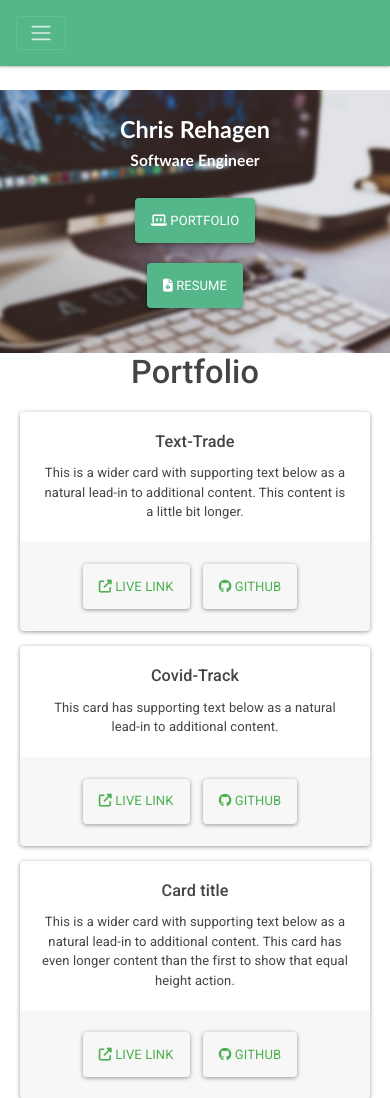
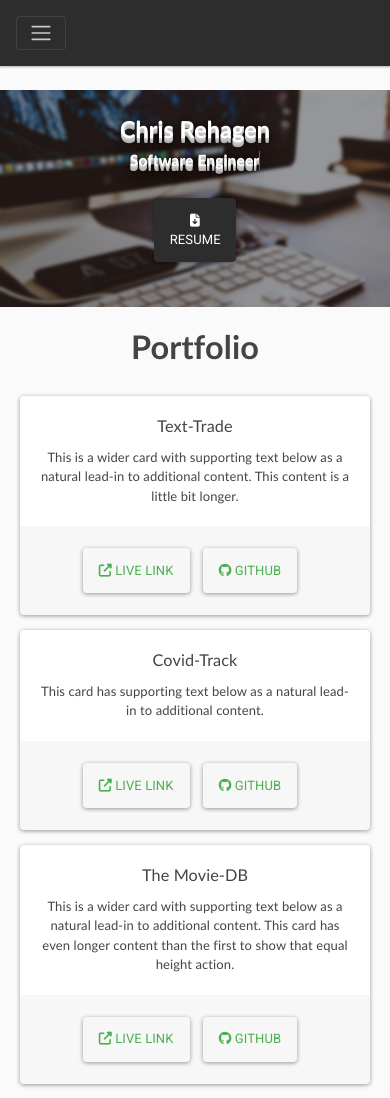
Before and after one commit to ccrwy5/portfolio-site, a plain HTML site: page index.html in a window 390 px wide. Shown: the top 1098 px of the page. Drawn offline with nearby package versions, Linux system fonts and the light colour scheme.

Commit message:
Updated header section and nav

```diff
--- a/index.html
+++ b/index.html
@@ -11,23 +11,31 @@
     <link rel="stylesheet" href="styles/navbar-fixed-left.min.css">
     <link rel="stylesheet" href="styles/cards.css">
 
-    <script
+    <!-- <script
             src="https://code.jquery.com/jquery-3.4.1.slim.min.js"
             integrity="sha256-pasqAKBDmFT4eHoN2ndd6lN370kFiGUFyTiUHWhU7k8="
-            crossorigin="anonymous"></script>
+            crossorigin="anonymous"></script> -->
+
     <link rel="stylesheet" href="styles/docs.css">
     <script src="https://kit.fontawesome.com/7f3e6aa3a6.js" crossorigin="anonymous"></script>
 
     <script src="https://stackpath.bootstrapcdn.com/bootstrap/4.3.1/js/bootstrap.min.js"
             integrity="sha384-JjSmVgyd0p3pXB1rRibZUAYoIIy6OrQ6VrjIEaFf/nJGzIxFDsf4x0xIM+B07jRM"
             crossorigin="anonymous"></script>
+    <script src="https://code.jquery.com/jquery-3.3.1.slim.min.js" integrity="sha384-q8i/X+965DzO0rT7abK41JStQIAqVgRVzpbzo5smXKp4YfRvH+8abtTE1Pi6jizo" crossorigin="anonymous"></script>
+
+    <link href="https://fonts.googleapis.com/css?family=Raleway:200,100,400" rel="stylesheet" type="text/css" />
+
+    <script src="js/app.js"></script>
+
+
 </head>
 
 <body>
     <div>
 
       <!-- Left Nav -->
-      <nav class="navbar navbar-expand-md navbar-dark fixed-left" style="background-color: #54B689;">
+      <nav class="navbar navbar-expand-md navbar-dark fixed-left" style="background-color: #2d2d2d;">
             <a class="navbar-brand" style="font-weight: bold; margin: 0 auto;" href>Chris Rehagen</a>
             <img src="images/headshot.png" alt="headshot" class="headshot-pic">
 
@@ -72,25 +80,58 @@
             <!-- <div class="col-sm-6 col-md-8"> -->
               <div class="col-sm-12">
                 <h1 class="intro-title">Chris Rehagen</h1>
-                <h3 class="intro-subtitle">Software Engineer</h2>
-                <p class="intro-description">I'm a software engineer with a passion for quality programming with special interests
+                <!-- <h3 class="intro-subtitle">Software Engineer</h2> -->
+
+                  <h3 class="intro-subtitle">
+                    <span
+                       class="txt-rotate"
+                       data-period="2000"
+                       data-rotate='[ "Software Engineer", "Web Developer", "Mobile Developer" ]'></span>
+                  </h3>
+
+
+                <!-- <p class="intro-description">I'm a software engineer with a passion for quality programming with special interests
                     in web and mobile app development.
                     <br><br>
-                    Take a peek at my resume and portfolio to see what I've been up to!</p>
+                    Take a peek at my resume and portfolio to see what I've been up to!</p> -->
                 <div class="intro-buttons">
-                    <button type="button" class="btn intro-portfolio-btn custom-green"><i class="fas fa-laptop-code"></i> Portfolio</button>
-                    <a href="resume.html"><button type="button" class="btn intro-resume-btn custom-green"><i class="fas fa-file-download"></i> Resume</button></a>
+                    <!-- <button type="button" class="btn intro-portfolio-btn custom-green"><i class="fas fa-laptop-code"></i> Portfolio</button> -->
+                    <!-- <a href="resume.html"><button type="button" class="btn intro-resume-btn custom-green"><i class="fas fa-file-download"></i> Resume</button></a> -->
+                    <button type="button" class="btn intro-portfolio-btn custom-green" data-toggle="modal" data-target="#exampleModalCenter"><i class="fas fa-file-download"></i>
+                      Resume
+                    </button>
+                  </div>
+
+
+                <div class="modal fade" id="exampleModalCenter" tabindex="-1" role="dialog" aria-labelledby="exampleModalCenterTitle" aria-hidden="true">
+                  <div class="modal-dialog modal-dialog-centered" role="document">
+                    <div class="modal-content">
+                      <div class="modal-header">
+                        <h5 class="modal-title" id="exampleModalLongTitle">Resume Download</h5>
+                        <button type="button" class="close" data-dismiss="modal" aria-label="Close">
+                          <span aria-hidden="true">&times;</span>
+                        </button>
+                      </div>
+                      <div class="modal-body">
+                        <h5>Would you like to download my resume?</h5>
+                        <a href="Resume-June2020.pdf" download style="width: 100%;"><button type="button" class="btn intro-portfolio-btn custom-green" style="width: 100%; margin: 0 auto;">Download</button></a>
+                      </div>
+                      <!-- <div class="modal-footer">
+                      </div> -->
+                    </div>
+                  </div>
                 </div>
+
             </div>
         </div>
     </div>
 
 <!------------ Portfolio Pane -------------->
 
-    <h1 id="portfolio">Portfolio</h1>
+    <h1 id="portfolio" class="portfolio-title">Portfolio</h1>
 
     <!-- Projects Row 1 -->
-    <div class="card-deck">
+    <div class="card-deck hover-sel">
         <div class="card">
           <img src="images/project-images/text-trade-cropped.png" class="card-img-top project-image" alt="...">
           <div class="card-body">
@@ -114,9 +155,9 @@
             <button type="button" class="btn btn-outline-success github-button"><i class="fab fa-github"></i> GitHub</button>          </div>
         </div>
         <div class="card">
-          <img src="images/Image-Coming-Soon.jpg" class="card-img-top" alt="...">
+          <img src="images/project-images/MovieDB-screenshot.png" class="card-img-top" alt="...">
           <div class="card-body">
-            <h5 class="card-title">Card title</h5>
+            <h5 class="card-title">The Movie-DB</h5>
             <p class="card-text">This is a wider card with supporting text below as a natural lead-in to additional content. This card has even longer content than the first to show that equal height action.</p>
           </div>
           <div class="card-footer">
@@ -162,4 +203,7 @@
       </div>
 
 </body>
+
+<script src="https://cdnjs.cloudflare.com/ajax/libs/popper.js/1.14.7/umd/popper.min.js" integrity="sha384-UO2eT0CpHqdSJQ6hJty5KVphtPhzWj9WO1clHTMGa3JDZwrnQq4sF86dIHNDz0W1" crossorigin="anonymous"></script>
+<script src="https://stackpath.bootstrapcdn.com/bootstrap/4.3.1/js/bootstrap.min.js" integrity="sha384-JjSmVgyd0p3pXB1rRibZUAYoIIy6OrQ6VrjIEaFf/nJGzIxFDsf4x0xIM+B07jRM" crossorigin="anonymous"></script>
 </html>
--- /dev/null
+++ b/js/app.js
@@ -0,0 +1,76 @@
+$(document).ready(function() {
+
+    $('.hover-sel').hover(
+        function() {
+            $(this).animate({
+                marginTop: "-=1%",
+            }, 200);
+        },
+
+        function() {
+            $(this).animate({
+                marginTop: "0%"
+            }, 200);
+        }
+    );
+});
+
+/* ------ */
+
+
+var TxtRotate = function(el, toRotate, period) {
+    this.toRotate = toRotate;
+    this.el = el;
+    this.loopNum = 0;
+    this.period = parseInt(period, 10) || 2000;
+    this.txt = '';
+    this.tick();
+    this.isDeleting = false;
+  };
+
+  TxtRotate.prototype.tick = function() {
+    var i = this.loopNum % this.toRotate.length;
+    var fullTxt = this.toRotate[i];
+
+    if (this.isDeleting) {
+      this.txt = fullTxt.substring(0, this.txt.length - 1);
+    } else {
+      this.txt = fullTxt.substring(0, this.txt.length + 1);
+    }
+
+    this.el.innerHTML = '<span class="wrap">'+this.txt+'</span>';
+
+    var that = this;
+    var delta = 300 - Math.random() * 100;
+
+    if (this.isDeleting) { delta /= 2; }
+
+    if (!this.isDeleting && this.txt === fullTxt) {
+      delta = this.period;
+      this.isDeleting = true;
+    } else if (this.isDeleting && this.txt === '') {
+      this.isDeleting = false;
+      this.loopNum++;
+      delta = 500;
+    }
+
+    setTimeout(function() {
+      that.tick();
+    }, delta);
+  };
+
+  window.onload = function() {
+    var elements = document.getElementsByClassName('txt-rotate');
+    for (var i=0; i<elements.length; i++) {
+      var toRotate = elements[i].getAttribute('data-rotate');
+      var period = elements[i].getAttribute('data-period');
+      if (toRotate) {
+        new TxtRotate(elements[i], JSON.parse(toRotate), period);
+      }
+    }
+    // INJECT CSS
+    var css = document.createElement("style");
+    css.type = "text/css";
+    css.innerHTML = ".txt-rotate > .wrap { border-right: 0.08em solid #666 }";
+    document.body.appendChild(css);
+  };
--- a/styles/docs.css
+++ b/styles/docs.css
@@ -1,5 +1,6 @@
 body {
     min-height: 200vh;
+    background-color:#FAFAFA;
   }
 
 a {
@@ -20,12 +21,13 @@ a {
 }
 
 .background-img {
-    background-image: url('../images/stock2.jpg');
+    background-image: url('../images/header-dark.jpeg');
     height: 100%;
     background-position: center;
     background-repeat: no-repeat;
     background-size: cover;
     text-align: center;
+
 }
 
 .intro-title {
@@ -34,6 +36,20 @@ a {
     font-size: 6vw;
     font-family: 'Gill Sans', 'Gill Sans MT', Calibri, 'Trebuchet MS', sans-serif;
     color: white;
+    text-shadow: 0 1px 0 #ccc,
+               0 2px 0 #c9c9c9,
+               0 3px 0 #bbb,
+               0 4px 0 #b9b9b9,
+               0 5px 0 #aaa,
+               0 6px 1px rgba(0,0,0,.1),
+               0 0 5px rgba(0,0,0,.1),
+               0 1px 3px rgba(0,0,0,.3),
+               0 3px 5px rgba(0,0,0,.2),
+               0 5px 10px rgba(0,0,0,.25),
+               0 10px 10px rgba(0,0,0,.2),
+               0 20px 20px rgba(0,0,0,.15);
+
+
 
 }
 
@@ -43,8 +59,22 @@ a {
     font-size: 3vw;
     font-family: 'Gill Sans', 'Gill Sans MT', Calibri, 'Trebuchet MS', sans-serif;
     font-weight: bold;
+    text-shadow: 0 1px 0 #ccc,
+               0 2px 0 #c9c9c9,
+               0 3px 0 #bbb,
+               0 4px 0 #b9b9b9,
+               0 5px 0 #aaa,
+               0 6px 1px rgba(0,0,0,.1),
+               0 0 5px rgba(0,0,0,.1),
+               0 1px 3px rgba(0,0,0,.3),
+               0 3px 5px rgba(0,0,0,.2),
+               0 5px 10px rgba(0,0,0,.25),
+               0 10px 10px rgba(0,0,0,.2),
+               0 20px 20px rgba(0,0,0,.15);
 
 }
+
+
 
 .intro-description {
     font-size: 18px;
@@ -65,7 +95,8 @@ a {
     margin: 10px;
     text-align: center;
     color: white;
-    /* width: 45%; */
+
+    width: 50%;
 }
 
 .intro-resume-btn {
@@ -122,7 +153,9 @@ hr {
 }
 
 .custom-green {
-    background-color: #54B689;
+    /* background-color: #54B689; */
+    /* background-color: #222; */
+    background-color: #2d2d2d;
 }
 
 @media all and (max-width:600px) {
@@ -148,8 +181,29 @@ hr {
     margin: 0 auto;
 }
 
+
+/*----------- Portfolio Section -----------*/
+
 .card-img-top {
     width: 100%;
     height: 15vw;
     object-fit: cover;
 }
+
+.card:hover {
+    -webkit-box-shadow: -1px 9px 40px -12px rgba(0,0,0,0.75);
+    -moz-box-shadow: -1px 9px 40px -12px rgba(0,0,0,0.75);
+    box-shadow: -1px 9px 40px -12px rgba(0,0,0,0.75);
+}
+
+.portfolio-title{
+    font-family: 'Gill Sans', 'Gill Sans MT', Calibri, 'Trebuchet MS', sans-serif;
+    font-weight: bold;
+    margin-top: 20px;
+    margin-bottom: 20px;
+}
+
+.card-body {
+    font-family: 'Gill Sans', 'Gill Sans MT', Calibri, 'Trebuchet MS', sans-serif;
+
+}
```
Also changed, not shown: images/header-dark.jpeg (added), 3 other files.
